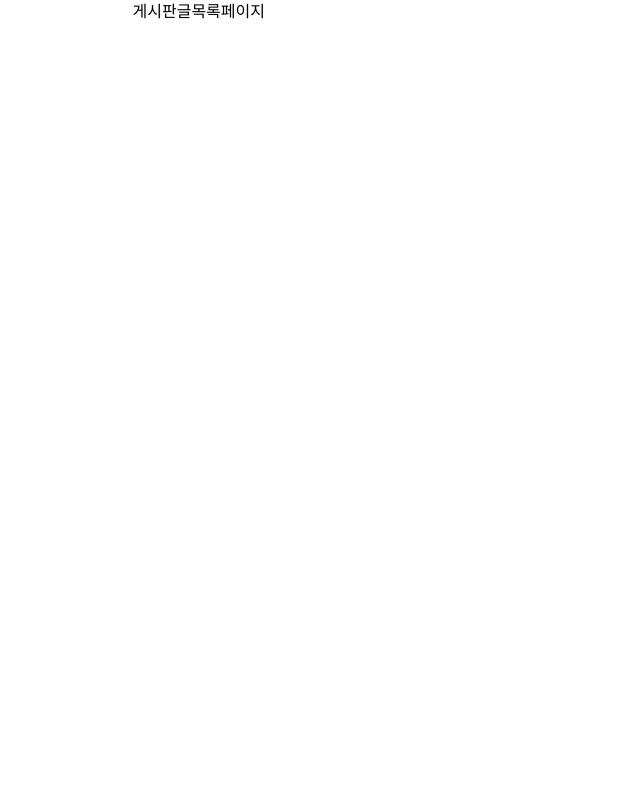
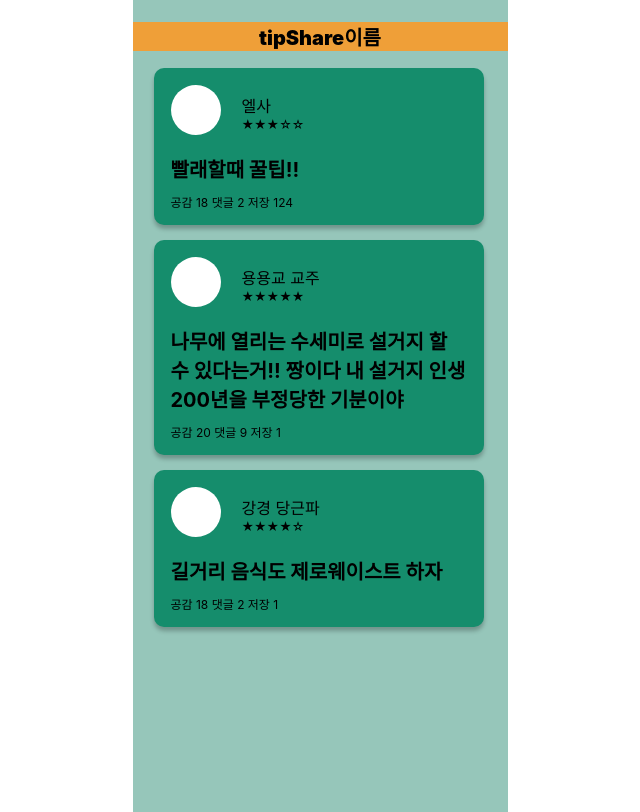
Before and after one commit to Zerogrumi/zerogrumi_front, a React (Create React App) app: page /list in a window 1280 px wide. Shown: the whole page, without its empty margins (320-960 px from the left). Built offline with nearby package versions, Linux system fonts and the light colour scheme.

Commit message:
게시판페이지 작성(유저이미지, 카테고리구분 제외)

```diff
--- /dev/null
+++ b/src/components/ContentListPage/Content.jsx
@@ -0,0 +1,136 @@
+import React from "react";
+import styled from "styled-components";
+
+const Content = ({
+  title,
+  name,
+  userImg,
+  zeroGrade,
+  heart,
+  commentCount,
+  scrap,
+}) => {
+  const renderStars = () => {
+    const maxStars = 5;
+    const filledStars = Math.min(zeroGrade, maxStars);
+
+    const stars = Array(maxStars)
+      .fill(0)
+      .map((_, index) => (
+        <span key={index}>{index < filledStars ? "★" : "☆"}</span>
+      ));
+
+    return stars;
+  };
+
+  return (
+    <Container>
+      <ContentBox>
+        <UserInfoDIv>
+          <UserImg src={userImg} />
+        </UserInfoDIv>
+        <UserInfoDIv>
+          <UserInfoStyleDiv>
+            <UserName>{name}</UserName>
+            <UserGrade>{renderStars()}</UserGrade>
+          </UserInfoStyleDiv>
+        </UserInfoDIv>
+        <Title>{title}</Title>
+        <ContentResponse>
+          공감 {heart + " "}
+          댓글 {commentCount + " "}
+          저장 {scrap + " "}
+        </ContentResponse>
+      </ContentBox>
+    </Container>
+  );
+};
+
+const Container = styled.div`
+  width: 330px;
+  flex-shrink: 0;
+  border-radius: 10px;
+  background: #158d6c;
+  padding: 5px;
+  box-shadow: 0px 4px 4px 0px rgba(0, 0, 0, 0.25);
+  margin: 0px 10px 0px 0px;
+`;
+
+const ContentBox = styled.div`
+  background: #158d6c;
+`;
+
+const Title = styled.div`
+  flex-direction: column;
+  justify-content: center;
+  color: #000000;
+  font-family: Inter;
+  font-size: 20px;
+  font-style: normal;
+  font-weight: 700;
+  line-height: normal;
+  background: #158d6c;
+  margin-bottom: 10px;
+  margin-left: 12px;
+  margin-right: 12px;
+`;
+
+const UserInfoDIv = styled.div`
+  display: inline-block;
+`;
+
+const UserImg = styled.div`
+  margin: 12px;
+  width: 50px;
+  height: 50px;
+  border-radius: 50%;
+  background: #ffffff;
+`;
+
+const UserInfoStyleDiv = styled.div`
+  margin-left: 9px;
+  position: relative;
+  top: -18px;
+`;
+
+const UserName = styled.div`
+  flex-direction: column;
+  justify-content: center;
+  flex-shrink: 0;
+  color: #000;
+  font-family: Inter;
+  font-size: 16px;
+  font-style: normal;
+  font-weight: 400;
+  line-height: normal;
+`;
+
+const UserGrade = styled.div`
+  flex-shrink: 0;
+  color: #000;
+  font-family: Inter;
+  font-size: 12px;
+  font-style: normal;
+  font-weight: 400;
+  line-height: normal;
+`;
+
+const ContentResponse = styled.div`
+  margin-left: 12px;
+  margin-right: 12px;
+  display: flex;
+  width: 304px;
+  height: 17px;
+  flex-direction: column;
+  justify-content: center;
+  flex-shrink: 0;
+  color: #000;
+  font-family: Inter;
+  font-size: 12px;
+  font-style: normal;
+  font-weight: 400;
+  line-height: normal;
+  margin-bottom: 10px;
+`;
+
+export default Content;
--- /dev/null
+++ b/src/components/ContentListPage/ContentList.jsx
@@ -0,0 +1,69 @@
+import React from "react";
+import styled from "styled-components";
+
+import Content from "./Content";
+import { contentData } from "../../data/writtenPostData";
+
+const CategoryList = ({ category }) => {
+  const filteredData = contentData
+    .filter((data) => data.category === category)
+    .reverse();
+
+  return (
+    <div>
+      <BoardName>{category}이름</BoardName>
+      <Container>
+        <ContentContainer>
+          {filteredData.map((data) => (
+            <ContentStyle key={data.id}>
+              <Content
+                title={data.title}
+                name={data.name}
+                userImg={data.userImg}
+                zeroGrade={data.zeroGrade}
+                heart={data.heart}
+                commentCount={data.commentCount}
+                scrap={data.scrap}
+              />
+            </ContentStyle>
+          ))}
+        </ContentContainer>
+      </Container>
+    </div>
+  );
+};
+
+const BoardName = styled.div`
+  position: absolute;
+  top: 22px;
+  width: 375px;
+  text-align: center;
+  background-color: #ef9f38;
+  margin: auto;
+  flex-direction: column;
+  justify-content: center;
+  flex-shrink: 0;
+  color: #000;
+  font-family: Inter;
+  font-size: 20px;
+  font-style: normal;
+  font-weight: 900;
+  line-height: normal;
+`;
+
+const Container = styled.div`
+  margin: 16px;
+  width: 333px;
+  background: #96c6ba;
+  margin: auto;
+`;
+
+const ContentContainer = styled.div`
+  margin-top: 30px;
+`;
+
+const ContentStyle = styled.div`
+  margin-top: 15px;
+`;
+
+export default CategoryList;
--- a/src/components/HomePage/CategoryList.jsx
+++ b/src/components/HomePage/CategoryList.jsx
@@ -2,22 +2,20 @@ import React from "react";
 import styled from "styled-components";
 
 import Content from "./Content";
-const CategoryList = () => {
+import { contentData } from "../../data/writtenPostData";
+
+const CategoryList = ({ category }) => {
+  const filteredData = contentData
+    .filter((data) => data.category === category)
+    .reverse();
+
   return (
     <div>
       <Container>
-        <CategoryName>About Foods</CategoryName>
         <ContentContainer>
-          <Content></Content>
-          <Content></Content>
-          <Content></Content>
-          <Content></Content>
-          <Content></Content>
-          <Content></Content>
-          <Content></Content>
-          <Content></Content>
-          <Content></Content>
-          <Content></Content>
+          {filteredData.map((data) => (
+            <Content key={data.id} title={data.title} content={data.content} />
+          ))}
         </ContentContainer>
       </Container>
     </div>
@@ -33,22 +31,6 @@ const Container = styled.div`
   margin: auto;
 `;
 
-const CategoryName = styled.div`
-  display: flex;
-  width: 195px;
-  height: 29px;
-  flex-direction: column;
-  justify-content: center;
-  flex-shrink: 0;
-  color: #000;
-  font-family: Inter;
-  font-size: 20px;
-  font-style: normal;
-  font-weight: 400;
-  line-height: normal;
-  margin-top: 15px;
-`;
-
 const ContentContainer = styled.div`
   display: flex;
   overflow-x: scroll;
--- a/src/components/HomePage/Content.jsx
+++ b/src/components/HomePage/Content.jsx
@@ -1,14 +1,12 @@
 import React from "react";
 import styled from "styled-components";
-const Content = () => {
+
+const Content = ({ title, content }) => {
   return (
     <Container>
       <ContentBox>
-        <Title>길거리 음식도 제로웨이스트 하자</Title>
-        <ContentText>
-          우리가 길거리에서 사먹는 음식들 있잔아 맛있겠다 갑자기 치킨먹고싶네
-          얘들아 지구를 위해서 용기들고가라
-        </ContentText>
+        <Title>{title}</Title>
+        <ContentText>{content}</ContentText>
       </ContentBox>
     </Container>
   );
@@ -16,7 +14,7 @@ const Content = () => {
 
 const Container = styled.div`
   width: 169px;
-  height: 176px;
+  height: 185px;
   flex-shrink: 0;
   border-radius: 10px;
   background: #158d6c;
--- a/src/data/writtenPostData.jsx
+++ b/src/data/writtenPostData.jsx
@@ -1,48 +1,85 @@
-export const travelData = [
+export const contentData = [
   {
     id: 1,
     title: "길거리 음식도 제로웨이스트 하자",
     date: Date("2023-11-02"),
-    author: {
-      name: "김미르",
-      zeroGrade: 4,
-      userImg: "../../images/person.svg",
-    },
-    내용: "이것저것맛있겠다 우와!! 진짜 쓰레기를 없애는건 진짜 대단하구나!",
-    category: "JP",
+    name: "강경 당근파",
+    zeroGrade: 4,
+    userImg: "../img/user.svg",
+    content: "이것저것맛있겠다 우와!! 진짜 쓰레기를 없애는건 진짜 대단하구나!",
+    category: "tipShare",
     heart: 18,
     commentCount: 2,
     scrap: 1,
   },
   {
     id: 2,
-    title: "길거리 음식도 제로웨이스트 하자",
+    title:
+      "나무에 열리는 수세미로 설거지 할 수 있다는거!! 짱이다 내 설거지 인생 200년을 부정당한 기분이야",
     date: Date("2023-11-02"),
-    author: {
-      name: "김미르",
-      zeroGrade: 4,
-      userImg: "../../images/person.svg",
-      //이것도 따로 유저정보에서 불러와야되나? 잘 모르겠다
-    },
-    내용: "이것저것맛있겠다 우와!! 진짜 쓰레기를 없애는건 진짜 대단하구나!",
-    category: "JP",
-    heart: 18,
-    commentCount: 2,
+    name: "용용교 교주",
+    zeroGrade: 5,
+    userImg: "../img/user.svg",
+    content:
+      "설거지할때 쓰는 수세미 있잖아 그거 사실은 진짜 천연 수세미로도 설거지할때 쓸 수 있대 한그루만 길러도 충분히 설거지할떄 쓰고 남을 정도라고 하니까 한번 키워보는거 어떄?",
+    category: "tipShare",
+    heart: 20,
+    commentCount: 9,
     scrap: 1,
   },
   {
     id: 3,
-    title: "길거리 음식도 제로웨이스트 하자",
+    title: "빨래할때 꿀팁!!",
     date: Date("2023-11-02"),
-    author: {
-      name: "김미르",
-      zeroGrade: 4,
-      userImg: "../../images/person.svg",
-    },
-    content: "이것저것맛있겠다 우와!! 진짜 쓰레기를 없애는건 진짜 대단하구나!",
-    category: "JP",
+    name: "엘사",
+    zeroGrade: 3,
+    userImg: "../img/user.svg",
+    content:
+      "세탁할때 양모볼을 넣고 같이 돌리면 섬유유연제 없이도 부드럽게 빨래할 수 있대 알고있었어?",
+    category: "tipShare",
     heart: 18,
     commentCount: 2,
-    scrap: 1,
+    scrap: 124,
+  },
+  {
+    id: 4,
+    title: "우리동네 제로웨이스트샵!!",
+    date: Date("2023-11-02"),
+    name: "슈뢰딩거의 파티피플",
+    zeroGrade: 3,
+    UserImg: "../img/user.svg",
+    content:
+      "여기 가면 내가 원하는 만큼 샴푸도 시리얼도 그램수만큼 살 수 있어 얘들아 근데 담을 용기는 꼭 챙겨가야하는거 알지?",
+    category: "spaceShare",
+    heart: 18,
+    commentCount: 2,
+    scrap: 124,
+  },
+  {
+    id: 5,
+    title: "여기 약간 비싸긴 한데",
+    date: Date("2023-11-02"),
+    name: "해탈한 로션",
+    zeroGrade: 3,
+    userImg: "../img/user.svg",
+    content:
+      "그래도 한번 사면 오래 쓸 수 있는 물건들이야 꽤 괜찮으니 한번 가보시긴",
+    category: "spaceShare",
+    heart: 18,
+    commentCount: 2,
+    scrap: 124,
+  },
+  {
+    id: 6,
+    title: "저 가로 스크롤바",
+    date: Date("2023-11-02"),
+    name: "해탈한 로션",
+    zeroGrade: 3,
+    userImg: "../",
+    content: "없애버리고 싶은데 안 없어져서 날 속상하게 해",
+    category: "spaceShare",
+    heart: 18,
+    commentCount: 2,
+    scrap: 124,
   },
 ];
--- a/src/pages/ContentListPage.jsx
+++ b/src/pages/ContentListPage.jsx
@@ -1,7 +1,32 @@
 import React from "react";
+import styled from "styled-components";
+import ReactDOM from "react-dom";
+import CategoryList from "../components/ContentListPage/ContentList";
+import { contentData } from "../data/writtenPostData";
 
 const ContentListPage = () => {
-  return <div>게시판글목록페이지</div>;
+  return (
+    <>
+      <PageContainer>
+        <StyleContainer>
+          <CategoryList category="tipShare" />
+        </StyleContainer>
+      </PageContainer>
+    </>
+  );
 };
 
+const PageContainer = styled.div`
+  padding-top: 38px;
+  width: 375px;
+  height: 812px;
+  background: #96c6ba;
+  margin: auto;
+`;
+
+const StyleContainer = styled.div`
+  width: 375px;
+  margin: auto;
+`;
+
 export default ContentListPage;
--- a/src/pages/HomePage.jsx
+++ b/src/pages/HomePage.jsx
@@ -3,6 +3,7 @@ import styled from "styled-components";
 import ReactDOM from "react-dom";
 import Hot from "../components/HomePage/Hot";
 import CategoryList from "../components/HomePage/CategoryList";
+
 export default function HomePage() {
   return (
     <>
@@ -10,8 +11,10 @@ export default function HomePage() {
         <TopLine></TopLine>
         <StyleContainer>
           <Hot></Hot>
-          <CategoryList />
-          <CategoryList />
+          <CategoryName>꿀팁 공유 커뮤니티</CategoryName>
+          <CategoryList category="tipShare" />
+          <CategoryName>가게 공유 커뮤니티</CategoryName>
+          <CategoryList category="spaceShare" />
         </StyleContainer>
       </PageContainer>
     </>
@@ -39,3 +42,20 @@ const TopLine = styled.div`
   background-color: #ef9f38;
   margin: auto;
 `;
+
+const CategoryName = styled.div`
+  display: flex;
+  width: 290px;
+  height: 29px;
+  flex-direction: column;
+  justify-content: center;
+  flex-shrink: 0;
+  color: #000000;
+  font-family: Inter;
+  font-size: 20px;
+  font-style: normal;
+  font-weight: 400;
+  line-height: normal;
+  margin-top: 15px;
+  margin-left: 20px;
+`;
```
